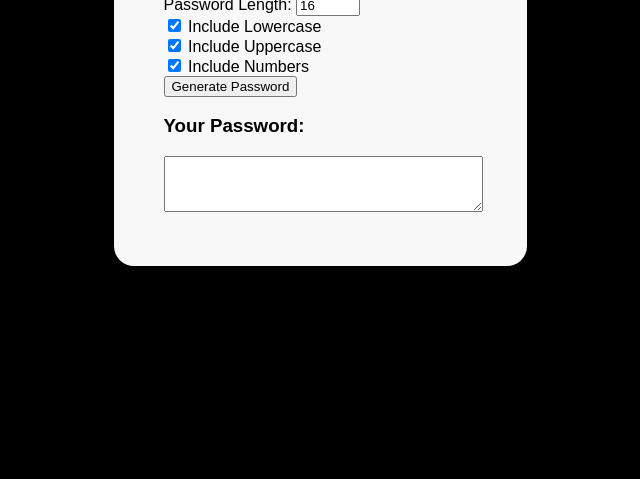
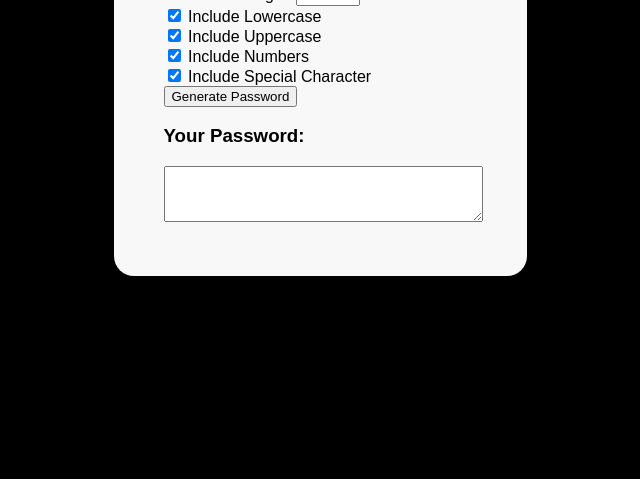
Before and after one commit to Ahsan-Tq/PASS-GEN, a plain HTML site: page index.html in a window 1280 px wide. Shown: the part 337-816 px from the top of the page, without its empty margins (320-960 px from the left). Drawn offline with Linux system fonts and the light colour scheme.

Commit message:
Special Chars

```diff
--- a/index.html
+++ b/index.html
@@ -10,7 +10,7 @@
     <div class="container">
         <h1>Password Generator</h1>
         <label for="length">Password Length:</label>
-        <input type="number" id="length" name="length" min="1" max="128" value="16">
+        <input type="number" id="length" name="length" min="1" max="128" value="8">
         <div>
             <input type="checkbox" id="include-lowercase" checked>
             <label for="include-lowercase">Include Lowercase</label>
@@ -23,6 +23,10 @@
             <input type="checkbox" id="include-numbers" checked>
             <label for="include-numbers">Include Numbers</label>
         </div>
+        <div>
+            <input type="checkbox" id="include-chars" checked>
+            <label for="include-chars">Include Special Character</label>
+        </div>
 
 
         <button onclick="generatePassword()">Generate Password</button>
```
